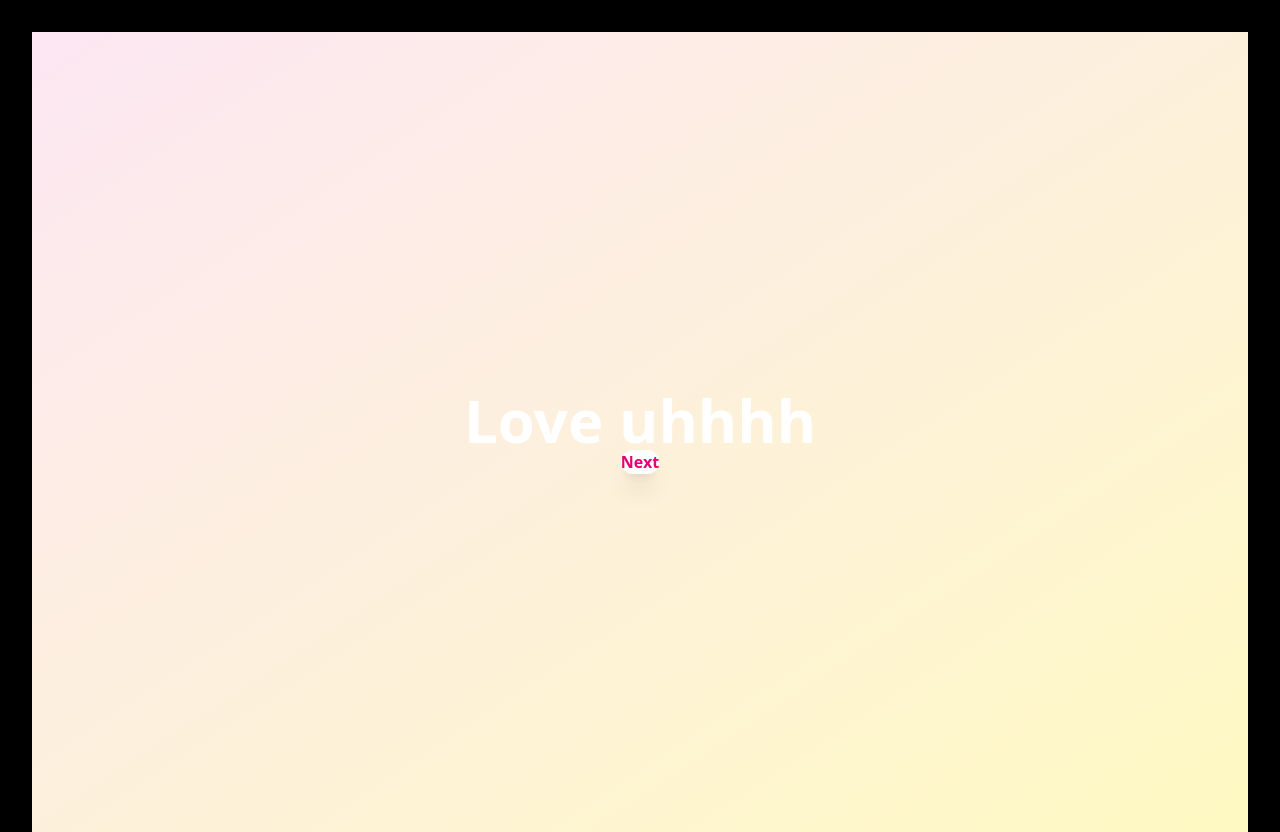
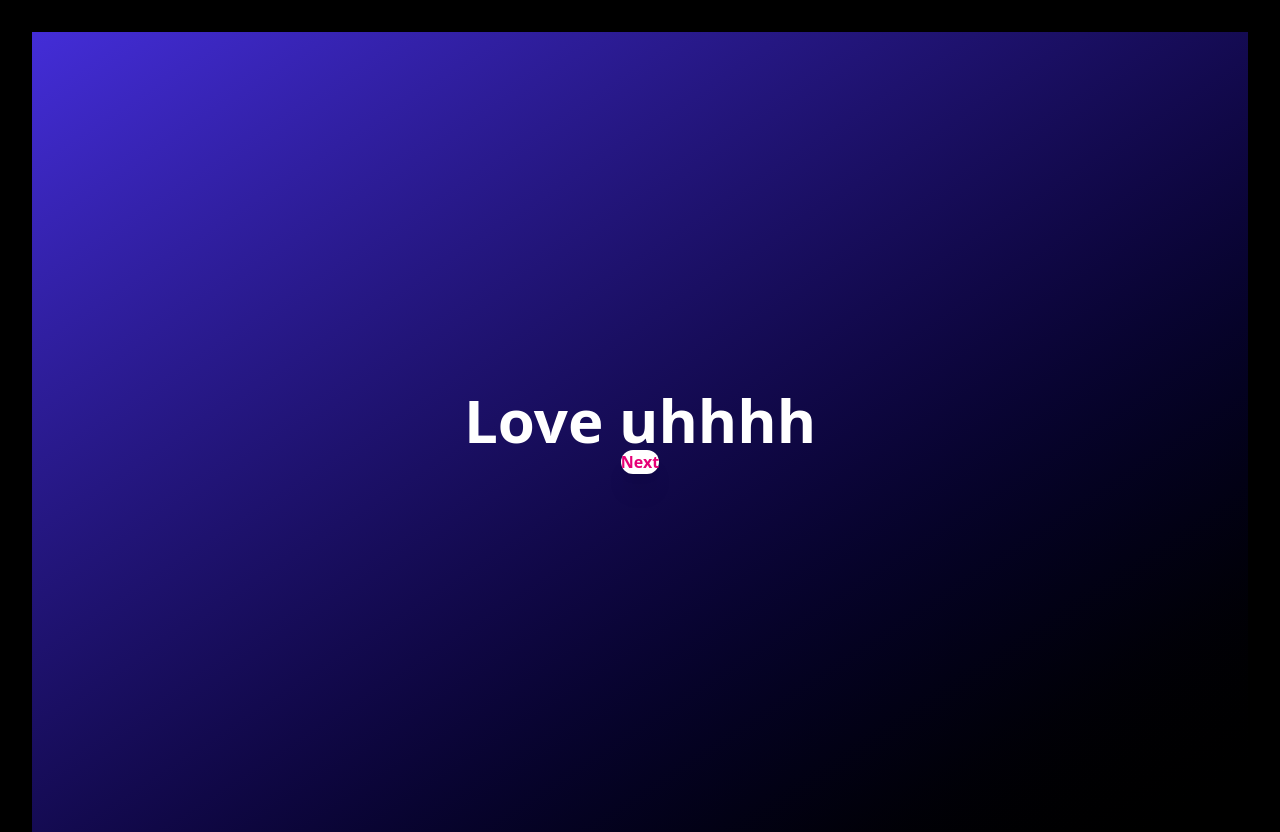
Before and after one commit to Gopal-Koli/Krisha121502, a React (Vite) app: page /Game in a window 1280 px wide. Built offline with nearby package versions, Linux system fonts and the light colour scheme.

Commit message:
text updated2

```diff
--- a/src/components/Game.jsx
+++ b/src/components/Game.jsx
@@ -24,13 +24,13 @@ export default function Game({ onFinish }) {
         setBg("from-black via-gray-800 to-white")
         break
       case 2:
-        setBg("from-pink-500 to-purple-600")
+        setBg("from-black via-gray-800 to-white")
         break
       case 3:
-        setBg("from-indigo-700 to-black")
+        setBg("from-black via-gray-800 to-white")
         break
       default:
-        setBg("from-pink-100 to-yellow-100")
+        setBg("from-indigo-700 to-black")
     }
 
     if (step === 4) {
```
